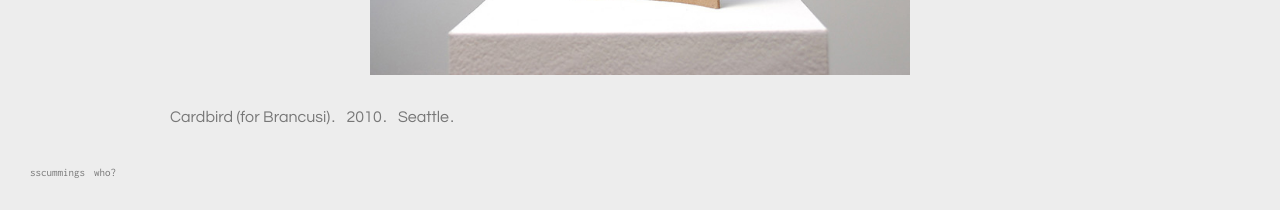
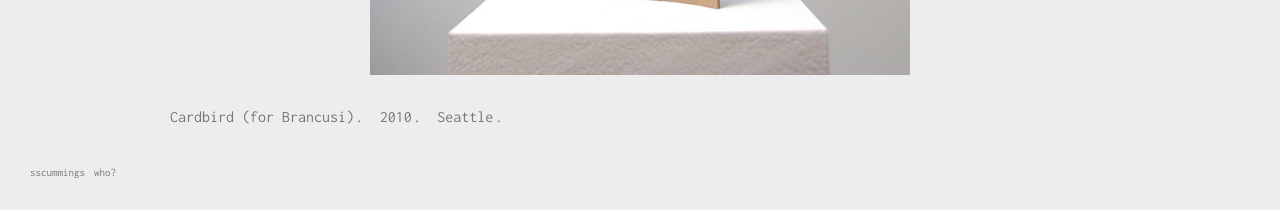
Before and after one commit to sscummings/sscummings.github.io, a Jekyll site: the page built from _art/2010-04-cardbird.markdown, in a window 1280 px wide. Shown: the part 784-994 px from the top of the page. Built offline with Jekyll 4.4.1, drawn with Linux system fonts in a browser that asks for light colours; nearby versions of some CDN libraries.

Commit message:
Set image info to font mono.

```diff
--- a/_sass/sscummings/partials/_image.scss
+++ b/_sass/sscummings/partials/_image.scss
@@ -10,6 +10,7 @@
 	}
 
 	.image-details {
+		font-family: $font-mono;
 
 		h1 {
 			font-size: $base-font-size;
```
